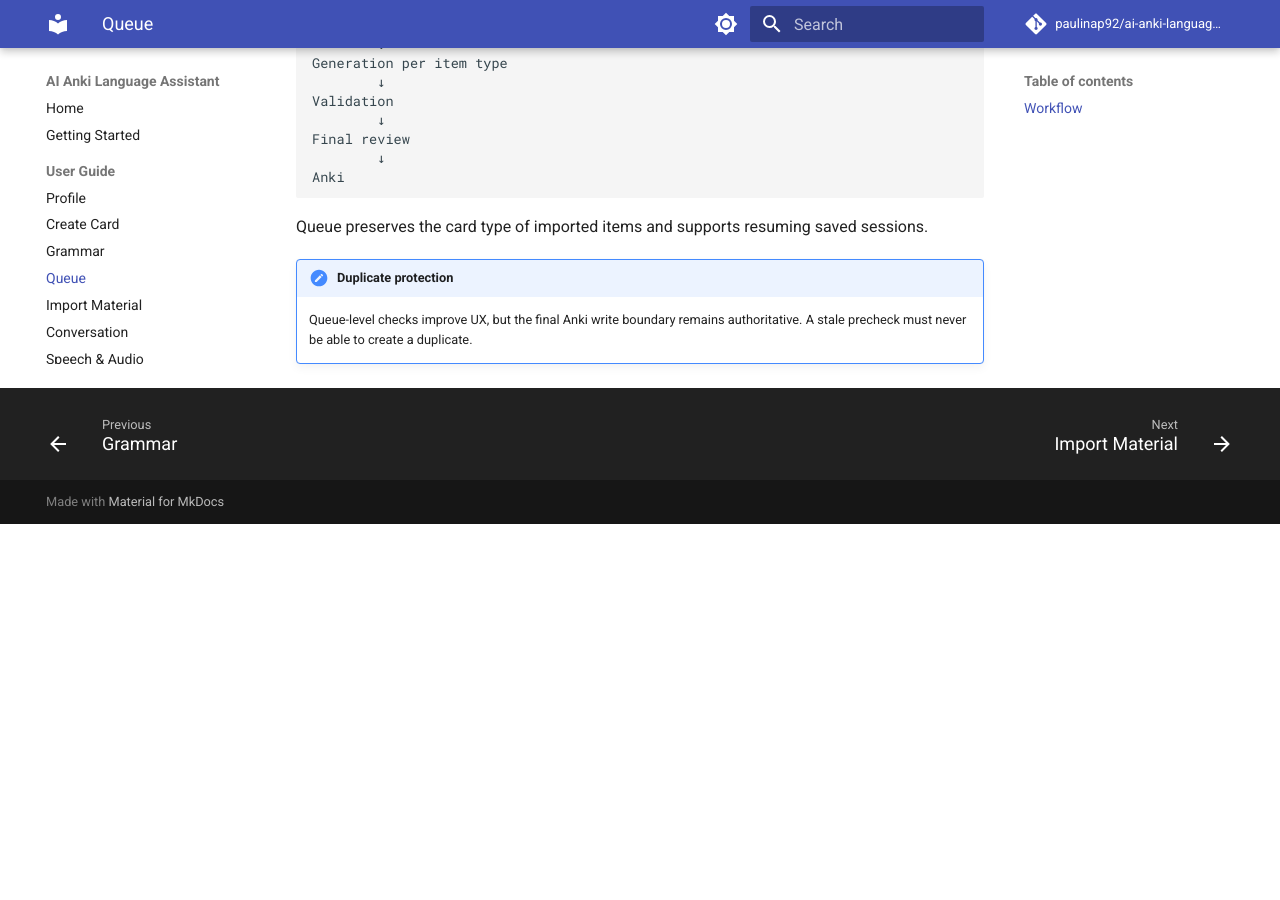
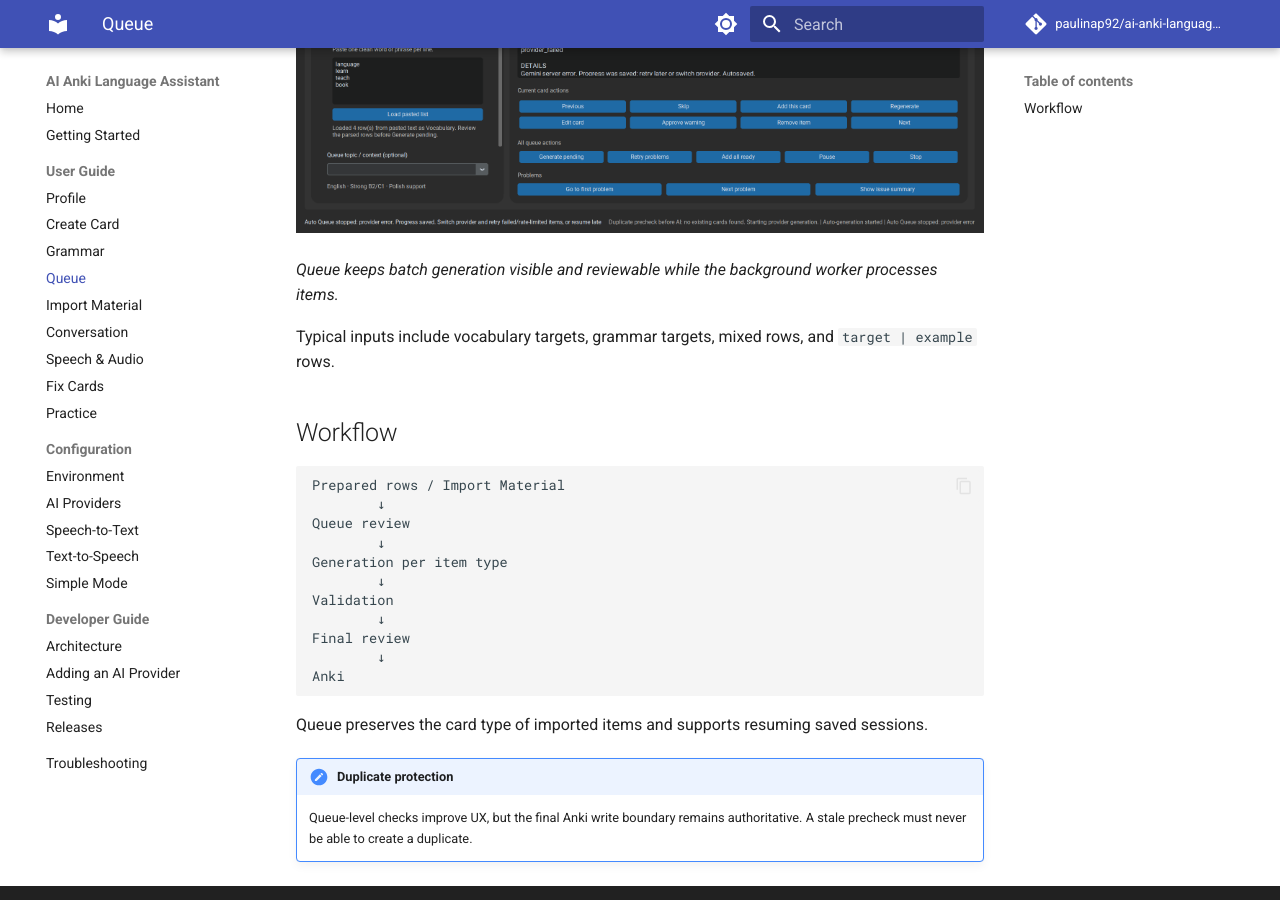
Before and after one commit to paulinap92/ai-anki-language-assistant, an MkDocs documentation site: the page built from docs/user-guide/queue.md, in a window 1280 px wide and 900 px high, scrolled down 396 px. Built offline with MkDocs 1.6.1 and Material for MkDocs 9.7.7, drawn with Linux system fonts in a browser that asks for light colours; comment, search, counter and statistics services are not loaded; before the commit the page ends 920 px from its top, so only the background shows below that.

Commit message:
docs: add v13 screenshots to manual

```diff
--- a/docs/user-guide/queue.md
+++ b/docs/user-guide/queue.md
@@ -1,6 +1,10 @@
 # Queue
 
 **Queue** is the review and batch-processing path for structured or already extracted material.
+
+![Queue screen](../assets/queue.png)
+
+*Queue keeps batch generation visible and reviewable while the background worker processes items.*
 
 Typical inputs include vocabulary targets, grammar targets, mixed rows, and `target | example` rows.
 
```
